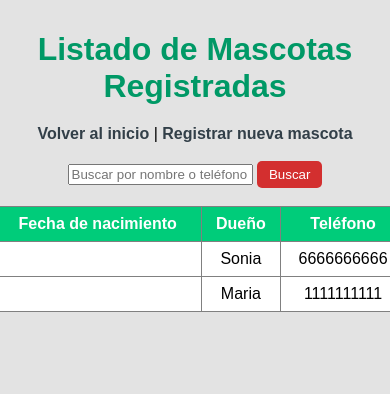
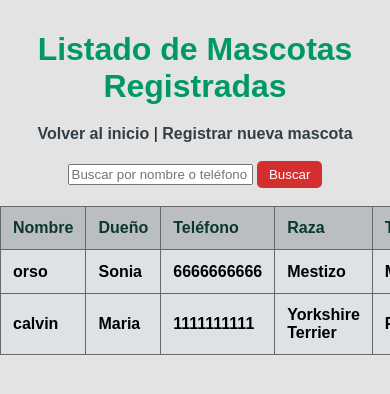
Before and after one commit to Techinclusiondigital/petshappy, a Flask app: page /mascotas in a window 390 px wide. Shown: the part 343-737 px from the top of the page. Run offline with Flask 3, Linux system fonts and the light colour scheme; a user stored in the database is signed in; data comes from the database, SQL or seed files in the repository.

Commit message:
responsive tabla

```diff
--- a/templates/mascotas.html
+++ b/templates/mascotas.html
@@ -12,32 +12,42 @@
 </form>
 <br>
 
-<div style="overflow-x: auto; display: flex; justify-content: center;">
 {% if mascotas %}
-    <table border="1" cellpadding="8" style="border-collapse: collapse; min-width: 900px; background-color: white;">
-        <tr style="background-color: #00cc7a; color: white;">
+<div class="table-responsive">
+  <table class="table table-striped table-bordered">
+    <thead>
+      <tr>
         <th>Nombre</th>
-            <th>Raza</th>
-            <th>Fecha de nacimiento</th>
         <th>Dueño</th>
         <th>Teléfono</th>
-            <th>Carácter</th>
-            <th>Tipo de Corte</th>
+        <th>Raza</th>
+        <th>Tamaño</th>
+        <th>Acciones</th> <!-- ✅ Columna añadida -->
       </tr>
+    </thead>
+    <tbody>
       {% for mascota in mascotas %}
       <tr>
-            <td><a href="/ficha/{{ mascota.id }}">{{ mascota.nombre }}</a></td>
-            <td>{{ mascota.raza }}</td>
-            <td>{{ mascota.edad }}</td>
+        <td>{{ mascota.nombre }}</td>
         <td>{{ mascota.duenio }}</td>
         <td>{{ mascota.telefono }}</td>
-            <td>{{ mascota.caracter }}</td>
-            <td>{{ mascota.tipo_corte }}</td>
+        <td>{{ mascota.raza }}</td>
+        <td>
+          {% if mascota.tamano == 'pequeno' %}Pequeño
+          {% elif mascota.tamano == 'mediano' %}Mediano
+          {% elif mascota.tamano == 'grande' %}Grande
+          {% else %}{{ mascota.tamano }}
+          {% endif %}
+        </td>
+        <td>
+          <a href="/mascota/{{ mascota.id }}" class="btn btn-sm btn-primary">👁️ Ver</a>
+        </td>
       </tr>
       {% endfor %}
+    </tbody>
   </table>
+</div>
 {% else %}
   <p>No hay mascotas registradas.</p>
 {% endif %}
-</div>
 {% endblock %}
```
Lines whose indentation alone changed are shown as unchanged.
